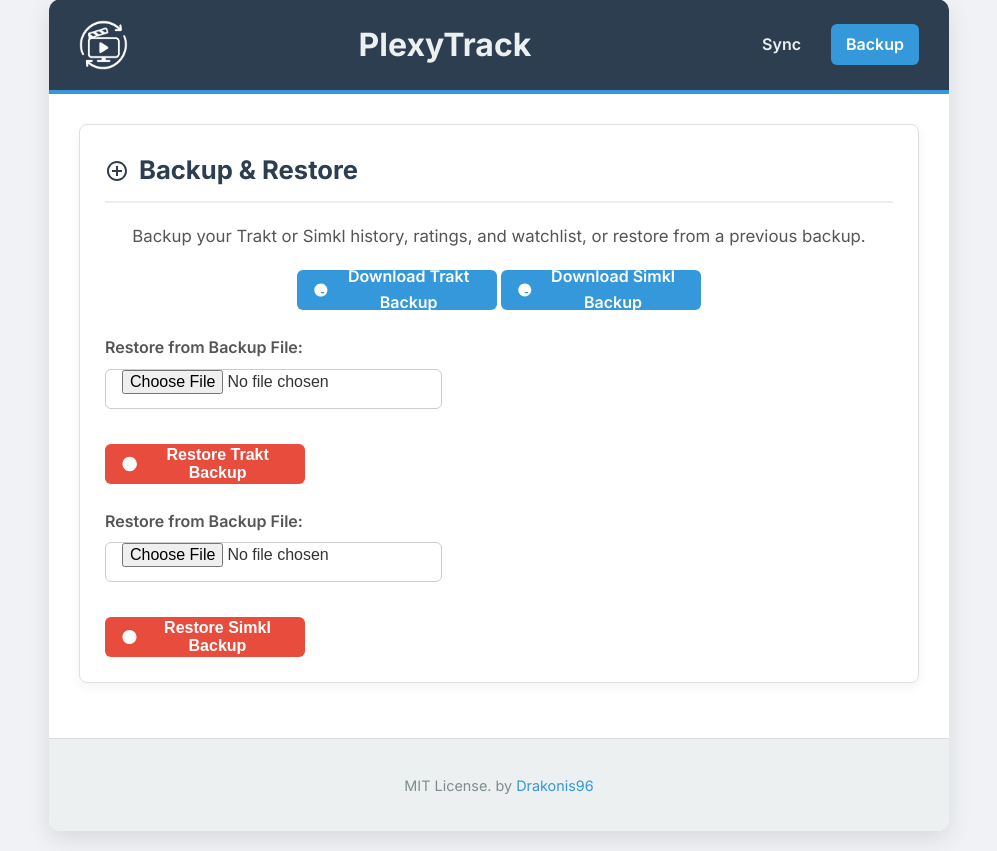
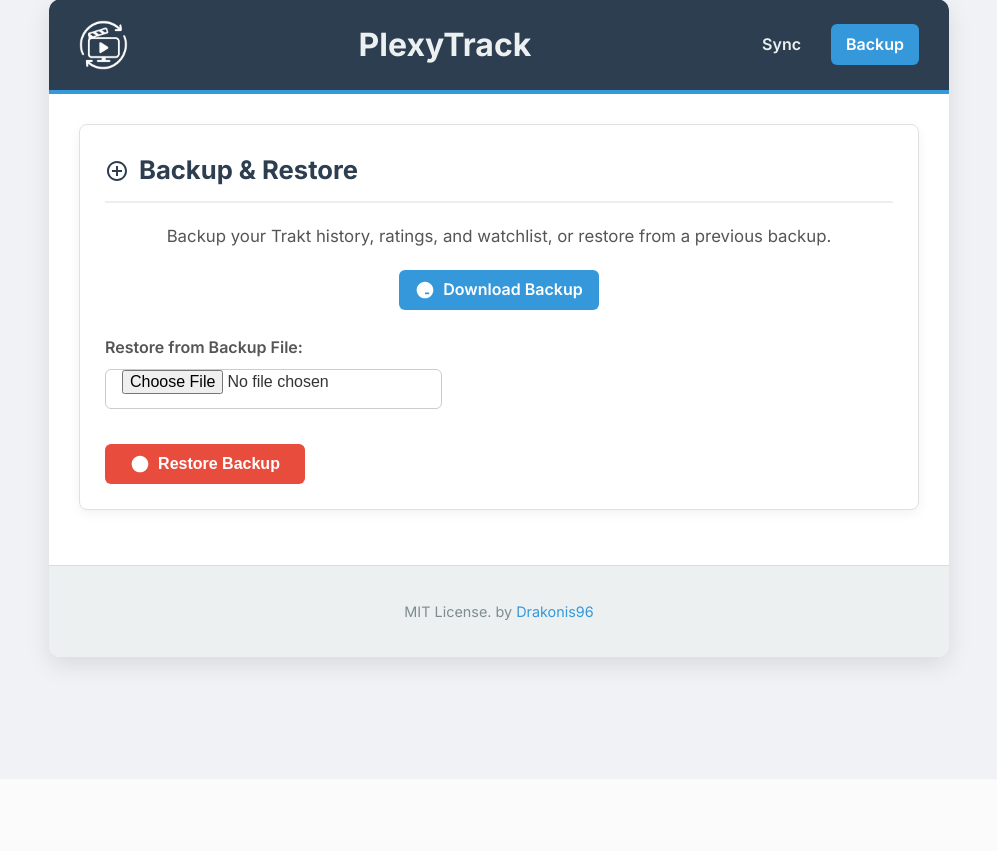
Before and after one commit to Drakonis96/plexytrackt, a Flask app: page /backup in a window 1280 px wide. Shown: the part 21-872 px from the top of the page, without its empty margins (141-1138 px from the left). After the commit the page ends 703 px from the top, so only its background shows below. Run offline with Flask 3, Linux system fonts and the light colour scheme.

Commit message:
Revert "Add Simkl backup support"

```diff
--- a/app.py
+++ b/app.py
@@ -1297,8 +1297,8 @@ def sync():
 # BACKUP HANDLING
 # --------------------------------------------------------------------------- #
 
-def fetch_trakt_history_full(headers, base_url: str = TRAKT_API_URL) -> list:
-    """Return full watch history from Trakt/Simkl."""
+def fetch_trakt_history_full(headers) -> list:
+    """Return full watch history from Trakt."""
     all_items = []
     page = 1
     while True:
@@ -1306,7 +1306,6 @@ def fetch_trakt_history_full(headers, base_url: str = TRAKT_API_URL) -> list:
             "GET",
             "/sync/history",
             headers,
-            base_url=base_url,
             params={"page": page, "limit": 100},
         )
         data = resp.json()
@@ -1317,8 +1316,8 @@ def fetch_trakt_history_full(headers, base_url: str = TRAKT_API_URL) -> list:
     return all_items
 
 
-def fetch_trakt_ratings(headers, base_url: str = TRAKT_API_URL) -> list:
-    """Return all ratings from Trakt/Simkl."""
+def fetch_trakt_ratings(headers) -> list:
+    """Return all ratings from Trakt."""
     all_items = []
     page = 1
     while True:
@@ -1326,7 +1325,6 @@ def fetch_trakt_ratings(headers, base_url: str = TRAKT_API_URL) -> list:
             "GET",
             "/sync/ratings",
             headers,
-            base_url=base_url,
             params={"page": page, "limit": 100},
         )
         data = resp.json()
@@ -1337,25 +1335,15 @@ def fetch_trakt_ratings(headers, base_url: str = TRAKT_API_URL) -> list:
     return all_items
 
 
-def fetch_trakt_watchlist(headers, base_url: str = TRAKT_API_URL) -> dict:
-    """Return movies and shows from the Trakt/Simkl watchlist."""
-    movies = trakt_request(
-        "GET",
-        "/sync/watchlist/movies",
-        headers,
-        base_url=base_url,
-    ).json()
-    shows = trakt_request(
-        "GET",
-        "/sync/watchlist/shows",
-        headers,
-        base_url=base_url,
-    ).json()
+def fetch_trakt_watchlist(headers) -> dict:
+    """Return movies and shows from the Trakt watchlist."""
+    movies = trakt_request("GET", "/sync/watchlist/movies", headers).json()
+    shows = trakt_request("GET", "/sync/watchlist/shows", headers).json()
     return {"movies": movies, "shows": shows}
 
 
-def restore_backup(headers, data: dict, base_url: str = TRAKT_API_URL) -> None:
-    """Restore Trakt or Simkl data from backup dict."""
+def restore_backup(headers, data: dict) -> None:
+    """Restore Trakt data from backup dict."""
     history = data.get("history", [])
     movies = []
     episodes = []
@@ -1393,7 +1381,7 @@ def restore_backup(headers, data: dict, base_url: str = TRAKT_API_URL) -> None:
     if episodes:
         payload["episodes"] = episodes
     if payload:
-        trakt_request("POST", "/sync/history", headers, base_url=base_url, json=payload)
+        trakt_request("POST", "/sync/history", headers, json=payload)
 
     ratings = data.get("ratings", [])
     r_movies, r_shows, r_episodes, r_seasons = [], [], [], []
@@ -1423,7 +1411,7 @@ def restore_backup(headers, data: dict, base_url: str = TRAKT_API_URL) -> None:
     if r_episodes:
         payload["episodes"] = r_episodes
     if payload:
-        trakt_request("POST", "/sync/ratings", headers, base_url=base_url, json=payload)
+        trakt_request("POST", "/sync/ratings", headers, json=payload)
 
     watchlist = data.get("watchlist", {})
     wl_movies = []
@@ -1444,7 +1432,7 @@ def restore_backup(headers, data: dict, base_url: str = TRAKT_API_URL) -> None:
     if wl_shows:
         payload["shows"] = wl_shows
     if payload:
-        trakt_request("POST", "/sync/watchlist", headers, base_url=base_url, json=payload)
+        trakt_request("POST", "/sync/watchlist", headers, json=payload)
 
 
 # --------------------------------------------------------------------------- #
@@ -1570,31 +1558,6 @@ def download_backup():
     return send_file(tmp_path, as_attachment=True, download_name="trakt_backup.json")
 
 
-@app.route("/backup/download_simkl")
-def download_simkl_backup():
-    load_simkl_tokens()
-    simkl_token = os.environ.get("SIMKL_ACCESS_TOKEN")
-    simkl_client_id = os.environ.get("SIMKL_CLIENT_ID")
-    if not simkl_token or not simkl_client_id:
-        return redirect(url_for("backup_page", message="Missing Simkl credentials", mtype="error"))
-    headers = {
-        "Authorization": f"Bearer {simkl_token}",
-        "Content-Type": "application/json",
-        "User-Agent": "PlexyTrackt/1.0.0",
-        "simkl-api-version": "2",
-        "simkl-api-key": simkl_client_id,
-    }
-    data = {
-        "history": fetch_trakt_history_full(headers, base_url=SIMKL_API_URL),
-        "ratings": fetch_trakt_ratings(headers, base_url=SIMKL_API_URL),
-        "watchlist": fetch_trakt_watchlist(headers, base_url=SIMKL_API_URL),
-    }
-    tmp_path = "simkl_backup.json"
-    with open(tmp_path, "w", encoding="utf-8") as f:
-        json.dump(data, f, indent=2)
-    return send_file(tmp_path, as_attachment=True, download_name="simkl_backup.json")
-
-
 @app.route("/backup/restore", methods=["POST"])
 def restore_backup_route():
     load_trakt_tokens()
@@ -1618,35 +1581,6 @@ def restore_backup_route():
         return redirect(url_for("backup_page", message="Invalid JSON", mtype="error"))
     try:
         restore_backup(headers, data)
-    except Exception as exc:  # noqa: BLE001
-        logger.error("Failed to restore backup: %s", exc)
-        return redirect(url_for("backup_page", message="Restore failed", mtype="error"))
-    return redirect(url_for("backup_page", message="Backup restored", mtype="success"))
-
-
-@app.route("/backup/restore_simkl", methods=["POST"])
-def restore_simkl_backup_route():
-    load_simkl_tokens()
-    simkl_token = os.environ.get("SIMKL_ACCESS_TOKEN")
-    simkl_client_id = os.environ.get("SIMKL_CLIENT_ID")
-    if not simkl_token or not simkl_client_id:
-        return redirect(url_for("backup_page", message="Missing Simkl credentials", mtype="error"))
-    headers = {
-        "Authorization": f"Bearer {simkl_token}",
-        "Content-Type": "application/json",
-        "User-Agent": "PlexyTrackt/1.0.0",
-        "simkl-api-version": "2",
-        "simkl-api-key": simkl_client_id,
-    }
-    file = request.files.get("backup")
-    if not file:
-        return redirect(url_for("backup_page", message="No file uploaded", mtype="error"))
-    try:
-        data = json.load(file)
-    except Exception:
-        return redirect(url_for("backup_page", message="Invalid JSON", mtype="error"))
-    try:
-        restore_backup(headers, data, base_url=SIMKL_API_URL)
     except Exception as exc:  # noqa: BLE001
         logger.error("Failed to restore backup: %s", exc)
         return redirect(url_for("backup_page", message="Restore failed", mtype="error"))
--- a/templates/backup.html
+++ b/templates/backup.html
@@ -23,16 +23,12 @@
         <main class="content-area">
             <section class="backup-section card">
                 <h2><svg xmlns="http://www.w3.org/2000/svg" viewBox="0 0 24 24" fill="currentColor" class="icon"><path d="M12 2C17.5228 2 22 6.47715 22 12C22 17.5228 17.5228 22 12 22C6.47715 22 2 17.5228 2 12C2 6.47715 6.47715 2 12 2ZM12 4C7.58172 4 4 7.58172 4 12C4 16.4183 7.58172 20 12 20C16.4183 20 20 16.4183 20 12C20 7.58172 16.4183 4 12 4ZM11 7H13V11H17V13H13V17H11V13H7V11H11V7Z"></path></svg> Backup & Restore</h2>
-                <p class="description">Backup your Trakt or Simkl history, ratings, and watchlist, or restore from a previous backup.</p>
+                <p class="description">Backup your Trakt history, ratings, and watchlist, or restore from a previous backup.</p>
 
                 <div class="backup-actions">
                     <a href="{{ url_for('download_backup') }}" class="button primary">
                         <svg xmlns="http://www.w3.org/2000/svg" viewBox="0 0 24 24" fill="currentColor" class="icon"><path d="M12 2C17.5228 2 22 6.47715 22 12C22 17.5228 17.5228 22 12 22C6.47715 22 2 17.5228 2 12C2 6.47715 6.47715 2 12 2ZM12 10.5858L14.8284 7.75736L16.2426 9.17157L12 13.4142L7.75736 9.17157L9.17157 7.75736L12 10.5858ZM12 15V17H17V15H12Z"></path></svg>
-                        Download Trakt Backup
-                    </a>
-                    <a href="{{ url_for('download_simkl_backup') }}" class="button primary">
-                        <svg xmlns="http://www.w3.org/2000/svg" viewBox="0 0 24 24" fill="currentColor" class="icon"><path d="M12 2C17.5228 2 22 6.47715 22 12C22 17.5228 17.5228 22 12 22C6.47715 22 2 17.5228 2 12C2 6.47715 6.47715 2 12 2ZM12 10.5858L14.8284 7.75736L16.2426 9.17157L12 13.4142L7.75736 9.17157L9.17157 7.75736L12 10.5858ZM12 15V17H17V15H12Z"></path></svg>
-                        Download Simkl Backup
+                        Download Backup
                     </a>
                 </div>
 
@@ -43,18 +39,7 @@
                     </div>
                     <button type="submit" class="button secondary">
                         <svg xmlns="http://www.w3.org/2000/svg" viewBox="0 0 24 24" fill="currentColor" class="icon"><path d="M12 2C17.5228 2 22 6.47715 22 12C22 17.5228 17.5228 22 12 22C6.47715 22 2 17.5228 2 12C2 6.47715 6.47715 2 12 2ZM12 13.4142L9.17157 16.2426L7.75736 14.8284L12 10.5858L16.2426 14.8284L14.8284 16.2426L12 13.4142ZM12 7V9H7V7H12Z"></path></svg>
-                        Restore Trakt Backup
-                    </button>
-                </form>
-
-                <form method="post" action="{{ url_for('restore_simkl_backup_route') }}" enctype="multipart/form-data" class="restore-form">
-                    <div class="form-group">
-                        <label for="simklBackupFile">Restore from Backup File:</label>
-                        <input type="file" id="simklBackupFile" name="backup" accept="application/json" class="form-input-file">
-                    </div>
-                    <button type="submit" class="button secondary">
-                        <svg xmlns="http://www.w3.org/2000/svg" viewBox="0 0 24 24" fill="currentColor" class="icon"><path d="M12 2C17.5228 2 22 6.47715 22 12C22 17.5228 17.5228 22 12 22C6.47715 22 2 17.5228 2 12C2 6.47715 6.47715 2 12 2ZM12 13.4142L9.17157 16.2426L7.75736 14.8284L12 10.5858L16.2426 14.8284L14.8284 16.2426L12 13.4142ZM12 7V9H7V7H12Z"></path></svg>
-                        Restore Simkl Backup
+                        Restore Backup
                     </button>
                 </form>
             </section>
```
Also changed, not shown: README.md.
